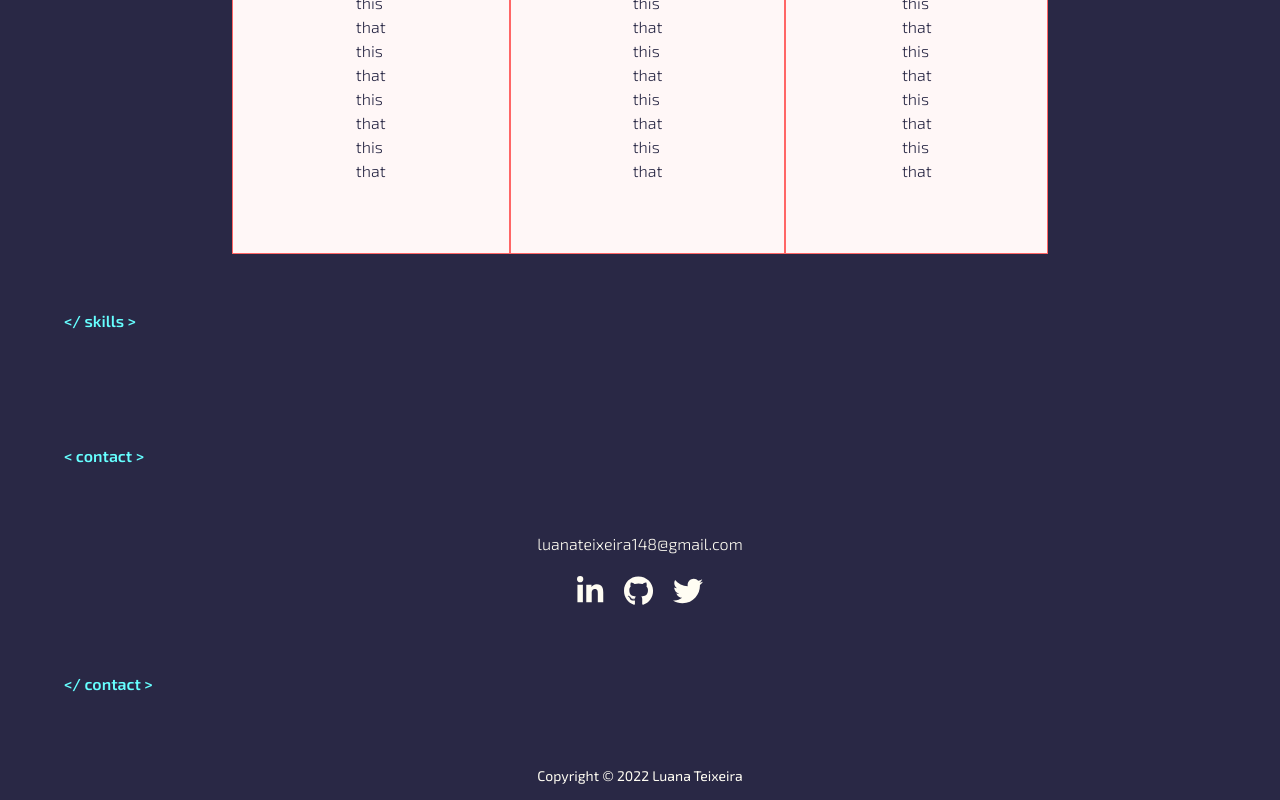
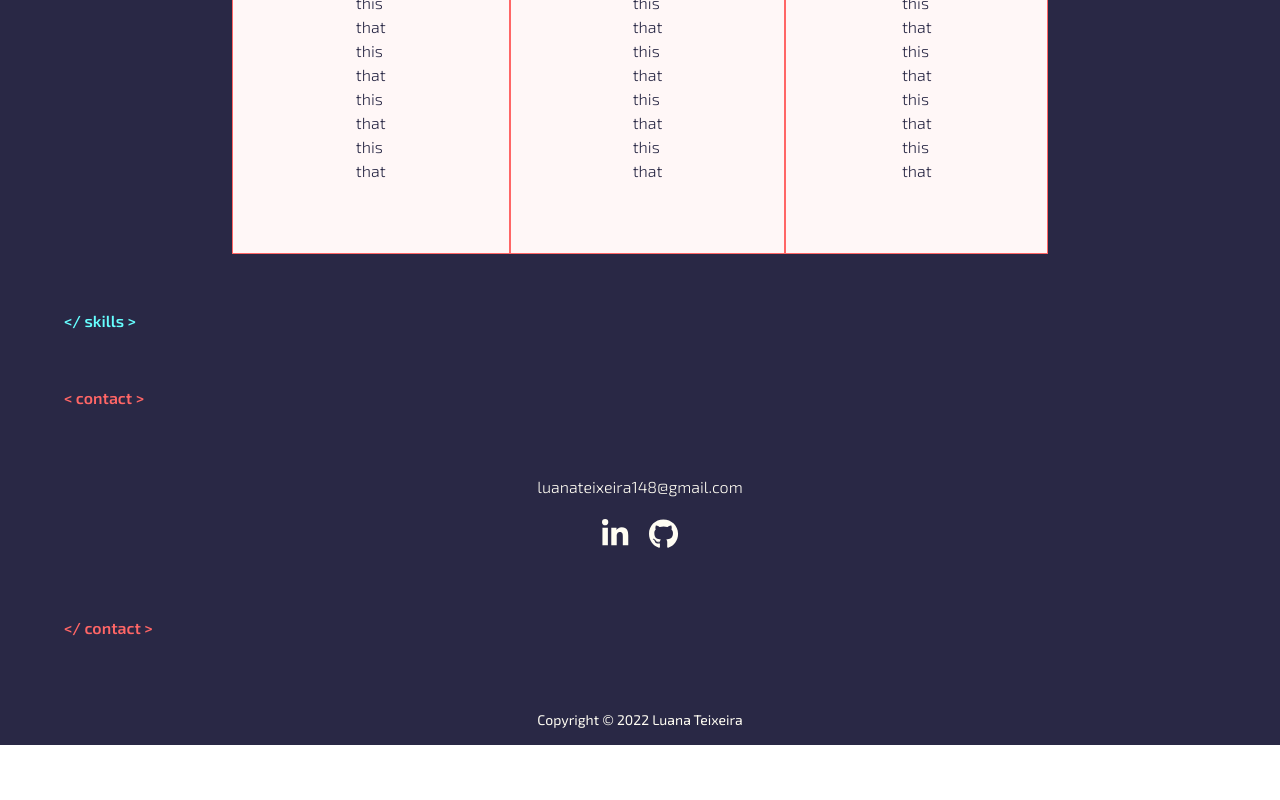
Before and after one commit to luanateixeira148/portfolio, a React (Create React App) app: page / in a window 1280 px wide. Shown: the part 2784-3584 px from the top of the page. After the commit the page ends 3529 px from the top, so only its background shows below. Built offline with nearby package versions, Linux system fonts and the light colour scheme.

Commit message:
add links to social icons

```diff
--- a/src/components/Contact.js
+++ b/src/components/Contact/Contact.js
@@ -9,7 +9,7 @@ function Contact () {
   return (
     <div className="contact">
       <header>
-        <h3 className="teal">&lt; contact &gt;</h3>
+        <h3 className="coral">&lt; contact &gt;</h3>
       </header>
       <main>
         <div className="email">
@@ -18,13 +18,16 @@ function Contact () {
           </p>
         </div>
         <div className="social-icons">
-          <FontAwesomeIcon icon={faLinkedinIn} className="social-icon" />
-          <FontAwesomeIcon icon={faGithub} className="social-icon" />
-          <FontAwesomeIcon icon={faTwitter} className="social-icon" />
+          <a href='https://www.linkedin.com/in/luanateixeira148/' target="_blank">
+            <FontAwesomeIcon icon={faLinkedinIn} className="social-icon" />
+          </a>
+          <a href="https://github.com/luanateixeira148/" target="_blank" >
+            <FontAwesomeIcon icon={faGithub} className="social-icon" />
+          </a>
         </div>
       </main>
       <footer>
-        <h3 className="teal">&lt;/ contact &gt;</h3>
+        <h3 className="coral">&lt;/ contact &gt;</h3>
       </footer>
     </div>
   );
--- a/src/components/contact.scss
+++ b/src/components/Contact/contact.scss
@@ -1,7 +1,15 @@
-@import "../sassStyles/variables";
-@import "../sassStyles/mixins";
+@import "../../sassStyles/variables";
+@import "../../sassStyles/mixins";
 
 .contact {
+
+  header {
+    padding: 0 0 5% 0;
+  }
+
+  footer {
+    padding: 5% 0;
+  }
 
   main {
 
--- a/src/pages/main.js
+++ b/src/pages/main.js
@@ -2,7 +2,7 @@ import ProjectsComp from '../components/ProjectsComp';
 import Home from '../components/Home';
 import About from '../components/About';
 import Skills from '../components/Skills/Skills';
-import Contact from '../components/Contact';
+import Contact from '../components/Contact/Contact';
 import Footer from '../components/Footer';
 import "./pages.scss";
 
```
